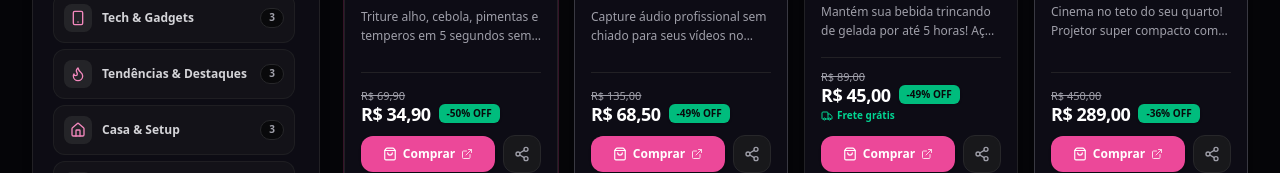
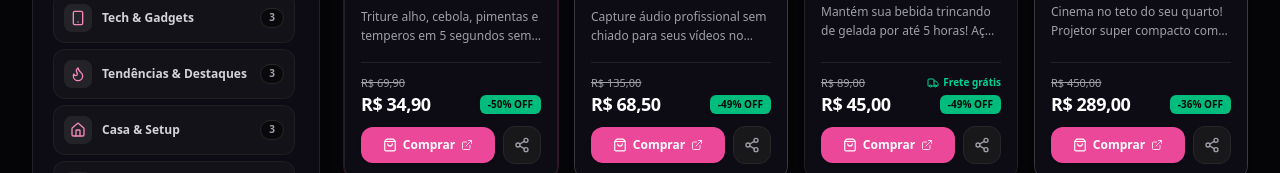
Before and after one commit to wooboxshop/wooboxshop, a React (Vite) app: page / in a window 1280 px wide. Shown: the part 613-786 px from the top of the page. Built offline with nearby package versions, Linux system fonts and the light colour scheme; no server answers; the database is empty.

Commit message:
Add files via upload

```diff
--- a/src/components/ProductCard.tsx
+++ b/src/components/ProductCard.tsx
@@ -139,17 +139,29 @@ const ProductCardComponent: React.FC<ProductCardProps> = ({
 
         {/* Pricing & Buy Button */}
         <div className="pt-3 border-t border-zinc-800/80 space-y-3">
-          <div className="flex flex-col justify-end min-h-[38px]">
+          <div className="flex flex-col justify-end min-h-[38px] space-y-1">
+            {/* Top row: Previous Price (left) & Free Shipping (right, above %off) */}
+            <div className="flex items-center justify-between gap-1.5 min-h-[16px]">
               {product.originalPrice && product.originalPrice > product.price ? (
                 <span className="text-[11px] text-zinc-400 line-through font-medium leading-tight">
                   {formatCurrency(product.originalPrice)}
                 </span>
               ) : (
-              <span className="text-[11px] opacity-0 leading-tight select-none pointer-events-none">
+                <span className="text-[11px] opacity-0 select-none pointer-events-none leading-tight">
                   &nbsp;
                 </span>
               )}
-            <div className="flex items-center gap-2 flex-wrap mt-0.5">
+
+              {product.hasFreeShipping && (
+                <div className="flex items-center gap-1 text-emerald-400 text-[10px] font-bold shrink-0 whitespace-nowrap">
+                  <Truck className="w-3 h-3 shrink-0" />
+                  <span>Frete grátis</span>
+                </div>
+              )}
+            </div>
+
+            {/* Bottom row: Current Price (left) & Discount Badge (right, below free shipping) */}
+            <div className="flex items-center justify-between gap-2">
               <span className="text-base sm:text-lg font-black text-white tracking-tight leading-none">
                 {formatCurrency(product.price)}
               </span>
@@ -159,12 +171,6 @@ const ProductCardComponent: React.FC<ProductCardProps> = ({
                 </span>
               )}
             </div>
-            {product.hasFreeShipping && (
-              <div className="flex items-center gap-1 text-emerald-400 text-[10px] font-bold mt-1">
-                <Truck className="w-3 h-3 shrink-0" />
-                <span>Frete grátis</span>
-              </div>
-            )}
           </div>
 
           {/* Primary Action Button */}
```
Lines whose indentation alone changed are shown as unchanged.
